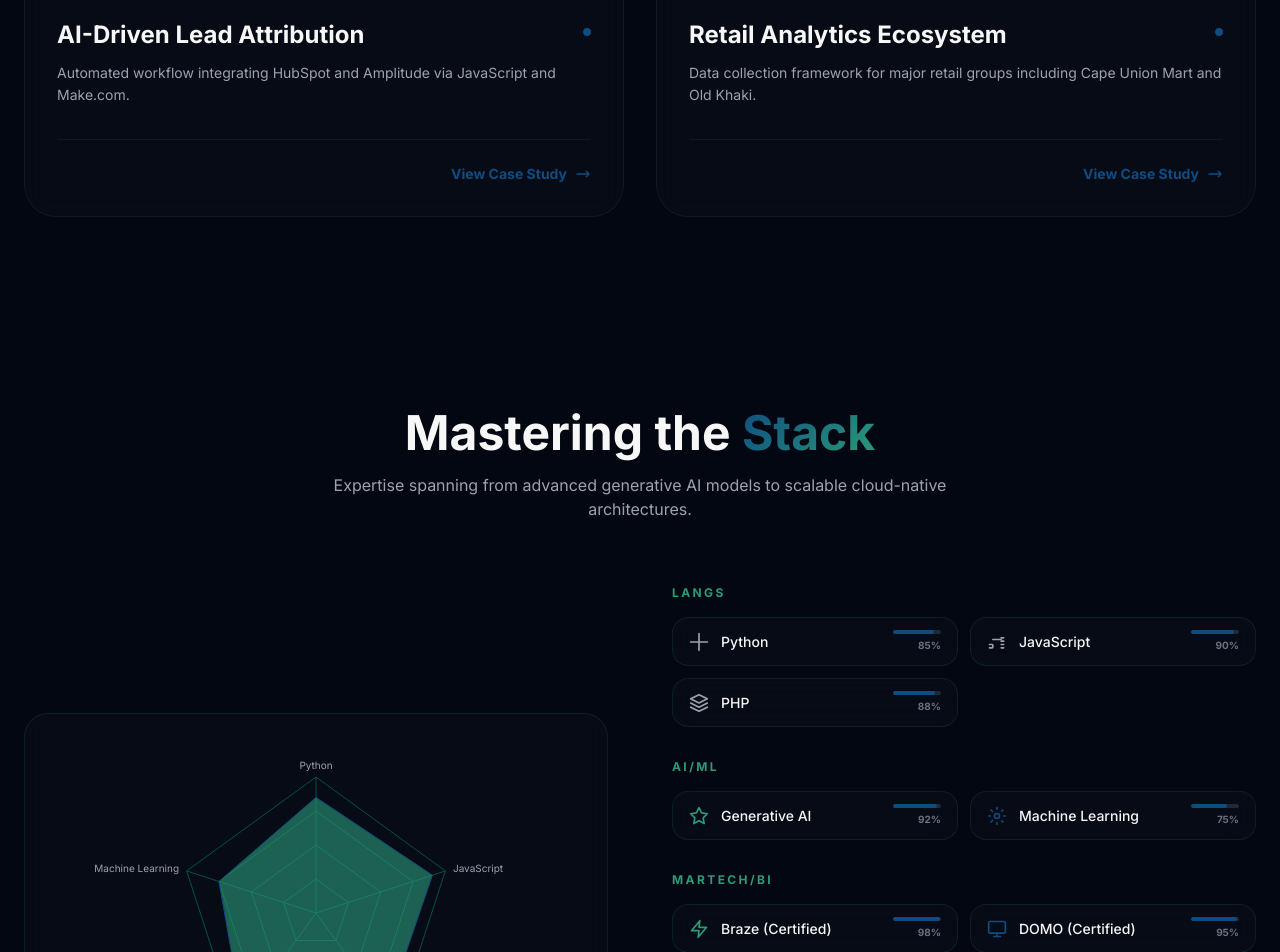
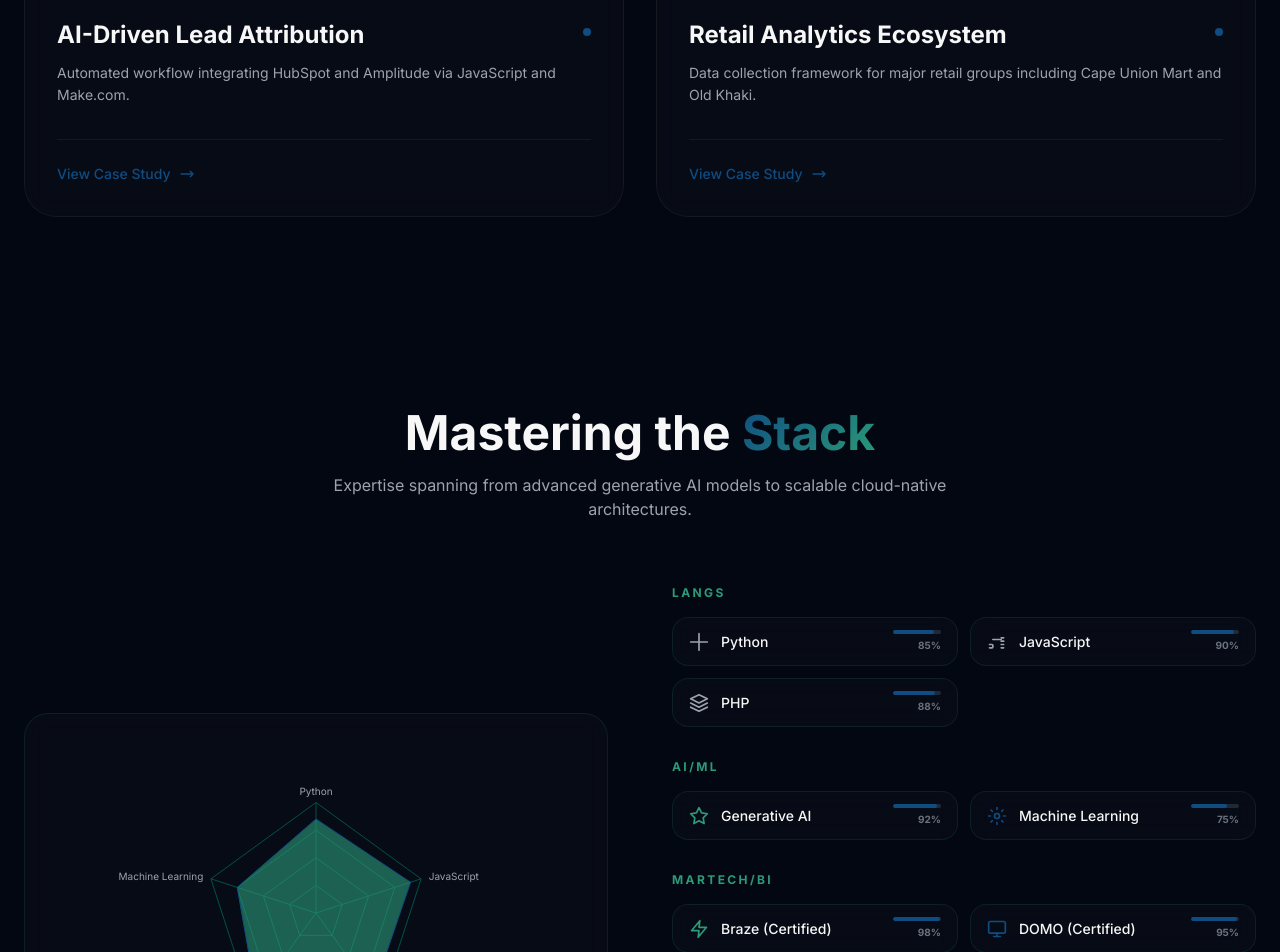
Before and after one commit to jamo251/james-jullies-portfolio, a React (Vite) app: page / in a window 1280 px wide. Shown: the part 1860-2812 px from the top of the page. Built offline with nearby package versions, Linux system fonts and the light colour scheme.

Commit message:
fix: improve mobile responsiveness and visual hierarchy across portfolio

```diff
--- a/App.tsx
+++ b/App.tsx
@@ -32,7 +32,7 @@
           <Hero />
 
           {/* Project Section */}
-          <section id="projects" className="py-24 container mx-auto px-6">
+          <section id="projects" className="py-24 container mx-auto px-6 scroll-mt-24">
             <div className="flex flex-col md:flex-row md:items-end justify-between mb-16 gap-6">
               <div>
                 <h2 className="text-4xl md:text-5xl font-bold mb-4 text-offwhite">Core <span className="gradient-text">Impact</span></h2>
@@ -61,7 +61,7 @@
                 {CERTIFICATIONS.map((cert, idx) => (
                   <div key={idx} className="p-6 rounded-2xl bg-white/5 border border-white/10 hover:border-[#2B9B78]/30 transition-all text-center">
                     <p className="text-[#2B9B78] text-[10px] font-bold uppercase mb-2 tracking-tighter">{cert.issuer}</p>
-                    <h4 className="text-sm font-semibold text-offwhite">{cert.name}</h4>
+                    <h4 className="text-[11px] sm:text-sm font-semibold text-offwhite leading-tight break-words">{cert.name}</h4>
                   </div>
                 ))}
               </div>
--- a/components/ExperienceTimeline.tsx
+++ b/components/ExperienceTimeline.tsx
@@ -4,7 +4,7 @@
 
 const ExperienceTimeline: React.FC = () => {
   return (
-    <section id="experience" className="py-24">
+    <section id="experience" className="py-24 scroll-mt-24">
       <div className="container mx-auto px-6">
         <h2 className="text-4xl md:text-5xl font-bold mb-16 text-center text-offwhite">Career <span className="gradient-text">Journey</span></h2>
 
--- a/components/ProjectCard.tsx
+++ b/components/ProjectCard.tsx
@@ -59,15 +59,13 @@
           <MarkdownText text={project.description} />
         </p>
 
-        <div className="flex items-center justify-between pt-6 border-t border-white/5">
-          <div className="flex gap-4">
-            {project.github && (
-              <div className="text-gray-400 hover:text-[#0F4C81] transition-colors p-1">
-                <svg className="w-5 h-5" fill="currentColor" viewBox="0 0 24 24"><path d="M12 0c-6.626 0-12 5.373-12 12 0 5.302 3.438 9.8 8.207 11.387.599.111.793-.261.793-.577v-2.234c-3.338.726-4.033-1.416-4.033-1.416-.546-1.387-1.333-1.756-1.333-1.756-1.089-.745.083-.729.083-.729 1.205.084 1.839 1.237 1.839 1.237 1.07 1.834 2.807 1.304 3.492.997.107-.775.418-1.305.762-1.604-2.665-.305-5.467-1.334-5.467-5.931 0-1.311.469-2.381 1.236-3.221-.124-.303-.535-1.524.117-3.176 0 0 1.008-.322 3.301 1.23.957-.266 1.983-.399 3.003-.404 1.02.005 2.047.138 3.006.404 2.291-1.552 3.297-1.23 3.297-1.23.653 1.653.242 2.874.118 3.176.77.84 1.235 1.911 1.235 3.221 0 4.609-2.807 5.624-5.479 5.921.43.372.823 1.102.823 2.222v3.293c0 .319.192.694.801.576 4.765-1.589 8.199-6.086 8.199-11.386 0-6.627-5.373-12-12-12z" /></svg>
-              </div>
-            )}
-          </div>
-          <div className="flex items-center gap-2 text-sm font-bold text-[#0F4C81] group-hover:text-[#2B9B78] transition-all duration-300">
+        <div className="flex flex-row-reverse sm:flex-row items-center justify-end sm:justify-start gap-4 pt-6 border-t border-white/5 mt-auto">
+          {project.github && (
+            <div className="text-gray-400 hover:text-[#0F4C81] transition-colors p-1 ml-auto">
+              <svg className="w-5 h-5" fill="currentColor" viewBox="0 0 24 24"><path d="M12 0c-6.626 0-12 5.373-12 12 0 5.302 3.438 9.8 8.207 11.387.599.111.793-.261.793-.577v-2.234c-3.338.726-4.033-1.416-4.033-1.416-.546-1.387-1.333-1.756-1.333-1.756-1.089-.745.083-.729.083-.729 1.205.084 1.839 1.237 1.839 1.237 1.07 1.834 2.807 1.304 3.492.997.107-.775.418-1.305.762-1.604-2.665-.305-5.467-1.334-5.467-5.931 0-1.311.469-2.381 1.236-3.221-.124-.303-.535-1.524.117-3.176 0 0 1.008-.322 3.301 1.23.957-.266 1.983-.399 3.003-.404 1.02.005 2.047.138 3.006.404 2.291-1.552 3.297-1.23 3.297-1.23.653 1.653.242 2.874.118 3.176.77.84 1.235 1.911 1.235 3.221 0 4.609-2.807 5.624-5.479 5.921.43.372.823 1.102.823 2.222v3.293c0 .319.192.694.801.576 4.765-1.589 8.199-6.086 8.199-11.386 0-6.627-5.373-12-12-12z" /></svg>
+            </div>
+          )}
+          <div className="flex items-center gap-2 text-sm font-bold text-[#0F4C81] group-hover:text-[#2B9B78] transition-all duration-300 font-medium w-full sm:w-auto mt-2 sm:mt-0">
             View Case Study
             <svg className="w-4 h-4 transform group-hover:translate-x-2 transition-transform duration-300 ease-out" fill="none" stroke="currentColor" viewBox="0 0 24 24">
               <path strokeLinecap="round" strokeLinejoin="round" strokeWidth={2} d="M17 8l4 4m0 0l-4 4m4-4H3" />
--- a/components/ProjectDetail.tsx
+++ b/components/ProjectDetail.tsx
@@ -43,7 +43,7 @@
   };
 
   return (
-    <div className="fixed inset-0 z-[60] bg-[#030712] overflow-y-auto scroll-smooth">
+    <div className="fixed inset-0 z-[110] bg-[#030712] overflow-y-auto scroll-smooth">
       {/* Navbar */}
       <nav className="sticky top-0 z-30 glass border-b border-[#025147]/30 py-4">
         <div className="container mx-auto px-6 flex justify-between items-center">
@@ -63,7 +63,7 @@
       {/* Fullscreen Overlay */}
       {isFullscreen && (
         <div
-          className="fixed inset-0 z-[100] bg-black/95 flex flex-col items-center justify-center p-4 md:p-12 animate-in fade-in duration-300"
+          className="fixed inset-0 z-[120] bg-black/95 flex flex-col items-center justify-center p-4 md:p-12 animate-in fade-in duration-300"
           onClick={() => setIsFullscreen(false)}
         >
           <button className="absolute top-8 right-8 text-white/50 hover:text-white transition-colors">
@@ -123,7 +123,7 @@
                 </span>
               ))}
             </div>
-            <h1 className="text-5xl md:text-8xl font-black mb-6 text-offwhite leading-none tracking-tighter">{project.title}</h1>
+            <h1 className="text-4xl sm:text-5xl md:text-7xl lg:text-8xl font-black mb-6 text-offwhite leading-none tracking-tighter break-words">{project.title}</h1>
           </div>
         </div>
       </div>
--- a/components/SkillsSection.tsx
+++ b/components/SkillsSection.tsx
@@ -82,7 +82,7 @@
   const categories = Array.from(new Set(SKILLS.map(s => s.category)));
 
   return (
-    <section id="skills" className="py-24 bg-[#030712]">
+    <section id="skills" className="py-24 bg-[#030712] scroll-mt-24">
       <div className="container mx-auto px-6">
         <div className="text-center mb-16">
           <h2 className="text-4xl md:text-5xl font-bold mb-4 text-offwhite">Mastering the <span className="gradient-text">Stack</span></h2>
@@ -92,7 +92,7 @@
         <div className="grid grid-cols-1 lg:grid-cols-2 gap-16 items-center">
           <div className="h-[400px] glass rounded-3xl p-6">
             <ResponsiveContainer width="100%" height="100%">
-              <RadarChart cx="50%" cy="50%" outerRadius="80%" data={radarData}>
+              <RadarChart cx="50%" cy="50%" outerRadius="65%" data={radarData}>
                 <PolarGrid stroke="#025147" />
                 <PolarAngleAxis dataKey="subject" tick={{ fill: '#9ca3af', fontSize: 10 }} />
                 <PolarRadiusAxis angle={30} domain={[0, 100]} tick={false} axisLine={false} />
```
